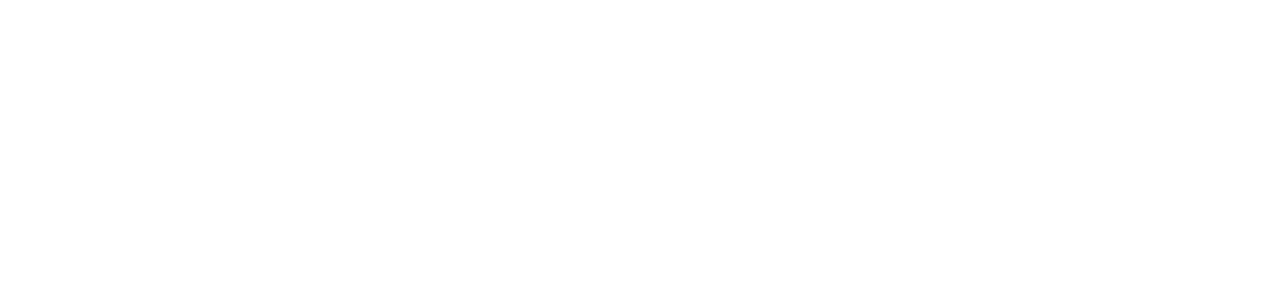
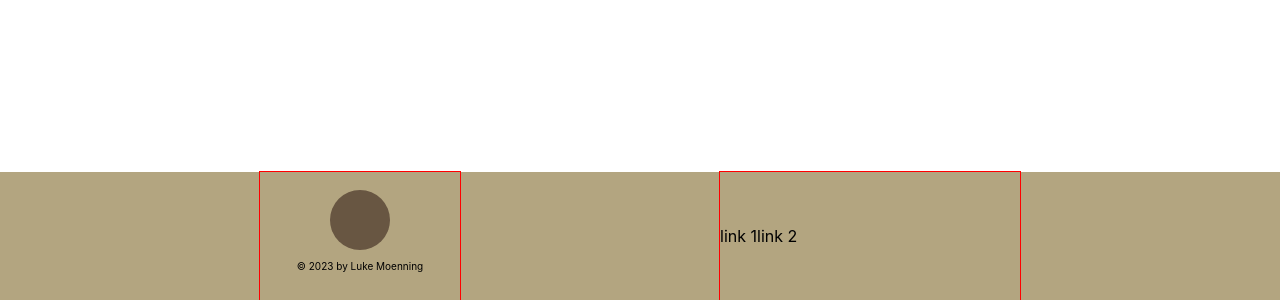
Before and after one commit to lukemoenning/digdiaries, a Next.js app: page / in a window 1280 px wide. Shown: the part 788-1088 px from the top of the page. Before the commit the page ends 800 px from the top, so only its background shows below. Built offline with nearby package versions, Linux system fonts and the light colour scheme.

Commit message:
footer progress

```diff
--- a/app/components/layout/footer.tsx
+++ b/app/components/layout/footer.tsx
@@ -1,5 +1,55 @@
+import styled from 'styled-components'
+import { theme } from '../../libs/theme'
+
+const FooterWrapper = styled.div`
+  display: flex;
+  align-items: cneter;
+  justify-content: space-evenly;
+  margin-top: auto;
+  width: 100%;
+  height: 8rem;
+  background-color: ${theme.colors.lightBrown};
+`;
+
+const FooterLogoWrapper = styled.div`
+  display: flex;
+  flex-direction: column;
+  align-items: center;
+  justify-content: center;
+  width: 200px;
+  outline: 1px solid red;
+`;
+
+const FooterLogo = styled.div`
+  border-radius: 50%;
+  height: 60px;
+  width: 60px;
+  background-color: ${theme.colors.darkBrown};
+`;
+
+const CopyRight = styled.p`
+  color: ${theme.colors.black};
+  font-size: ${theme.fontSize.xs};
+`;
+
+const FooterLinks = styled.div`
+  display: flex;
+  align-items: center;
+  width: 300px;
+  outline: 1px solid red;
+`;
+
 export default function footer() {
   return (
-    <div>footer</div>
+    <FooterWrapper>
+      <FooterLogoWrapper>
+        <FooterLogo />
+        <CopyRight>© 2023 by Luke Moenning</CopyRight>
+      </FooterLogoWrapper>
+      <FooterLinks>
+        <p>link 1</p>
+        <p>link 2</p>
+      </FooterLinks>
+    </FooterWrapper>
   )
 }
--- a/app/components/layout/layout.tsx
+++ b/app/components/layout/layout.tsx
@@ -10,6 +10,11 @@
 const LayoutWrapper = styled.div`
   display: flex;
   flex-direction: column;
+`;
+
+const ContentWrapper = styled.div`
+  display: flex;
+  flex-direction: column;
   min-height: 100vh;
 `;
 
@@ -17,7 +22,9 @@
   return (
     <LayoutWrapper>
       <Navbar />
-      <div>{children}</div>
+      <ContentWrapper>
+        {children}
+      </ContentWrapper>
       <Footer />
     </LayoutWrapper>
   )
--- a/app/libs/theme.tsx
+++ b/app/libs/theme.tsx
@@ -9,6 +9,7 @@
     black: '#000000',
   },
   fontSize: {
+    xs: '10px',
     small: '14px',
     medium: '18px',
     large: '24px',
```
Also changed, not shown: app/globals.css (line endings or trailing spaces).
